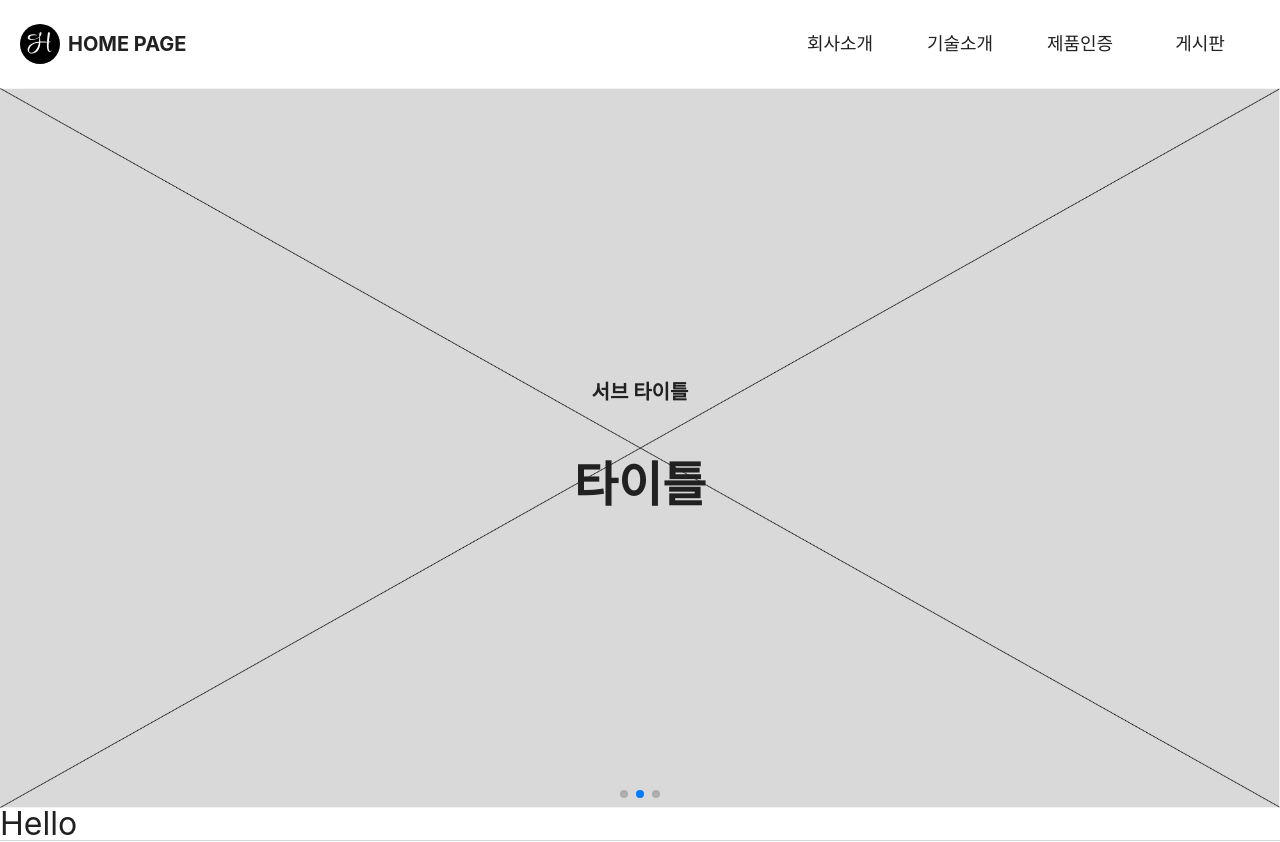
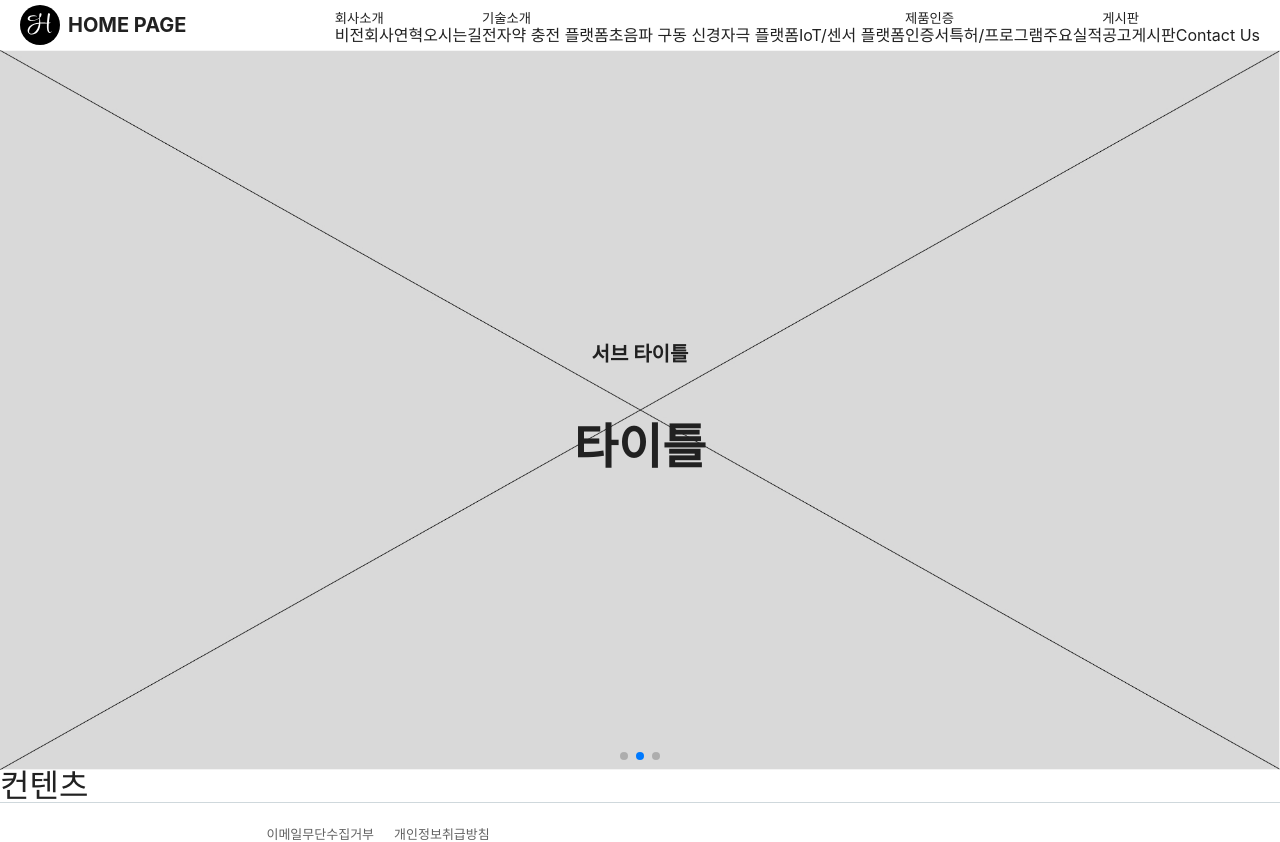
Before and after one commit to WebKBS/homepage-template, a Next.js app: page / in a window 1280 px wide. Shown: the top 842 px of the page. Built offline with nearby package versions, Linux system fonts and the light colour scheme.

Commit message:
네비게이션 작업중

```diff
--- a/src/app/page.tsx
+++ b/src/app/page.tsx
@@ -1,4 +1,4 @@
-import SwiperElement from "@/components/lib/swiper";
+import SwiperElement from '@/components/lib/swiper';
 
 // async function getData() {
 //     const res = await fetch('https://jsonplaceholder.typicode.com/posts')
@@ -20,8 +20,8 @@ export default async function Home() {
 
   return (
     <main>
-            <SwiperElement/>
-            <h1 className="">Hello</h1>
+      <SwiperElement />
+      <h1 className="">컨텐츠</h1>
 
       {/*{*/}
       {/*    data.map((item: DataType) => (*/}
--- a/src/components/header/Header.module.css
+++ b/src/components/header/Header.module.css
@@ -1,7 +1,9 @@
 .header {
-    position: relative;
+  position: sticky;
   z-index: 300;
-
+  top: 0;
+  left: 0;
+  background: #fff;
 }
 
 .headerInner {
--- a/src/components/header/Header.tsx
+++ b/src/components/header/Header.tsx
@@ -1,15 +1,15 @@
 import Navi from '../navigator/Navi';
 import styles from './Header.module.css';
-import Logo from "@/components/ui/Logo";
+import Logo from '@/components/ui/Logo';
 
 function Header() {
   return (
     <header className={styles.header}>
       <div className={styles.headerInner}>
         <h1>
-                    <Logo/>
+          <Logo />
         </h1>
-                <Navi/>
+        <Navi />
       </div>
     </header>
   );
--- a/src/components/navigator/Navi.module.css
+++ b/src/components/navigator/Navi.module.css
@@ -4,14 +4,19 @@
 
 @media screen and (min-width: 768px) {
   .gnb {
+    display: block;
+  }
+
+  .list {
     display: flex;
   }
 
-    .gnb a {
+  .list > li > a {
+    display: block;
     padding: 30px 10px;
     min-width: 120px;
     text-align: center;
-        font-weight: 500;
+    font-weight: 600;
     font-size: 18px;
   }
 }
--- a/src/components/navigator/Navi.tsx
+++ b/src/components/navigator/Navi.tsx
@@ -1,16 +1,15 @@
-import Link from 'next/link';
-import styles from "./Navi.module.css"
-import SideMenuButton from "@/components/ui/Side-menu-button";
+import styles from './Navi.module.css';
+import SideMenuButton from '@/components/ui/Side-menu-button';
+import NaviItem from './NaviItem';
 
 function Navi() {
   return (
     <>
-            <SideMenuButton/>
+      <SideMenuButton />
       <nav className={styles.gnb}>
-                <Link href="/">회사소개</Link>
-                <Link href="/">기술소개</Link>
-                <Link href="/">제품인증</Link>
-                <Link href="/">게시판</Link>
+        <ul className={styles.list}>
+          <NaviItem />
+        </ul>
       </nav>
     </>
   );
--- /dev/null
+++ b/src/components/navigator/NaviItem.tsx
@@ -0,0 +1,28 @@
+import {menuItems} from '@/data/navigation';
+import Link from 'next/link';
+
+
+function NaviItem({onClick}: { onClick?: () => void }) {
+    return (
+        <>
+            {menuItems.map((menuItem, index) => (
+                <li key={index}>
+                    <div>
+                        <button type="button">{menuItem.title}</button>
+                    </div>
+                    <ul>
+                        <li>
+                            {menuItem.links.map((link, linkIndex) => (
+                                <Link key={linkIndex} href={link.href} onClick={onClick}>
+                                    {link.text}
+                                </Link>
+                            ))}
+                        </li>
+                    </ul>
+                </li>
+            ))}
+        </>
+    );
+}
+
+export default NaviItem;
--- a/src/components/navigator/SideMenu.module.css
+++ b/src/components/navigator/SideMenu.module.css
@@ -10,6 +10,56 @@
     z-index: 300;
 }
 
+.menuList {
+    display: flex;
+    flex-direction: column;
+}
+
+.menuList > li {
+
+}
+
+.menuList > li > div {
+    border-bottom: 1px solid #CFD8DC;
+}
+
+.menuList > li > div > button {
+    width: 100%;
+    text-align: left;
+    background: url(../../../public/dropdown.svg) no-repeat right 20px center/auto 20px;
+    font-size: 15px;
+    font-weight: 600;
+    padding: 13px 20px;
+}
+
+.menuList > li > ul {
+    background: #F3F3F3;
+    border-bottom: 1px solid #CFD8DC;
+    height: 0;
+    overflow: hidden;
+    opacity: 0;
+    visibility: hidden;
+    transition: all 0.3s;
+}
+
+.menuList > li > ul li {
+    display: flex;
+    gap: 6px;
+    flex-direction: column;
+    padding: 0 30px;
+}
+
+.menuList > li > ul li a {
+    font-size: 15px;
+    line-height: 170%;
+}
+
+@media screen and (min-width: 768px) {
+    .sideMenu {
+        display: none;
+    }
+}
+
 @keyframes open {
     to {
         transform: translateX(0);
--- a/src/components/navigator/SideMenu.tsx
+++ b/src/components/navigator/SideMenu.tsx
@@ -1,43 +1,7 @@
-import styles from './SideMenu.module.css'
-import Link from "next/link";
-import {useContext} from "react";
-import {MenuContext} from "@/context/MenuContext";
-
-
-const menuItems = [
-    {
-        title: '회사소개',
-        links: [
-            {text: '비전', href: '/about'},
-            {text: '회사연혁', href: '/about/history'},
-            {text: '오시는길', href: '/about/location'},
-        ],
-    },
-    {
-        title: '기술소개',
-        links: [
-            {text: '전자약 충전 플랫폼', href: '/technology/electronic-medicine'},
-            {text: '초음파 구동 신경자극 플랫폼', href: '/technology/ultrasound-stimulation'},
-            {text: 'IoT/센서 플랫폼', href: '/technology/iot-sensors'},
-        ],
-    },
-    {
-        title: '제품인증',
-        links: [
-            {text: '인증서', href: '/certification/certificates'},
-            {text: '특허/프로그램', href: '/certification/patents'},
-            {text: '주요실적', href: '/certification/achievements'},
-        ],
-    },
-    {
-        title: '게시판',
-        links: [
-            {text: '공고게시판', href: '/board/announcements'},
-            {text: 'Contact Us', href: '/contact'},
-        ],
-    },
-];
-
+import NaviItem from './NaviItem';
+import styles from './SideMenu.module.css';
+import {useContext} from 'react';
+import {MenuContext} from '@/context/MenuContext';
 
 function SideMenu() {
     const {toggle} = useContext(MenuContext);
@@ -45,23 +9,10 @@ function SideMenu() {
     return (
         <aside className={styles.sideMenu}>
             <ul className={styles.menuList}>
-                {menuItems.map((menuItem, index) => (
-                    <li key={index}>
-                        <div>
-                            <button type="button">{menuItem.title}</button>
-                        </div>
-                        <ul>
-                            <li>
-                                {menuItem.links.map((link, linkIndex) => (
-                                    <Link key={linkIndex} href={link.href} onClick={toggle}>{link.text}</Link>
-                                ))}
-                            </li>
-                        </ul>
-                    </li>
-                ))}
+                <NaviItem onClick={toggle}/>
             </ul>
         </aside>
-    )
+    );
 }
 
-export default SideMenu
+export default SideMenu;
--- /dev/null
+++ b/src/data/navigation.ts
@@ -0,0 +1,36 @@
+export const menuItems = [
+  {
+    title: '회사소개',
+    links: [
+      { text: '비전', href: '/about' },
+      { text: '회사연혁', href: '/about/history' },
+      { text: '오시는길', href: '/about/location' },
+    ],
+  },
+  {
+    title: '기술소개',
+    links: [
+      { text: '전자약 충전 플랫폼', href: '/technology/electronic-medicine' },
+      {
+        text: '초음파 구동 신경자극 플랫폼',
+        href: '/technology/ultrasound-stimulation',
+      },
+      { text: 'IoT/센서 플랫폼', href: '/technology/iot-sensors' },
+    ],
+  },
+  {
+    title: '제품인증',
+    links: [
+      { text: '인증서', href: '/certification/certificates' },
+      { text: '특허/프로그램', href: '/certification/patents' },
+      { text: '주요실적', href: '/certification/achievements' },
+    ],
+  },
+  {
+    title: '게시판',
+    links: [
+      { text: '공고게시판', href: '/board/announcements' },
+      { text: 'Contact Us', href: '/contact' },
+    ],
+  },
+];
```
Also changed, not shown: public/dropdown.svg (added), src/components/navigator/NaviItem.module.css (added). Lines whose indentation alone changed are shown as unchanged.
